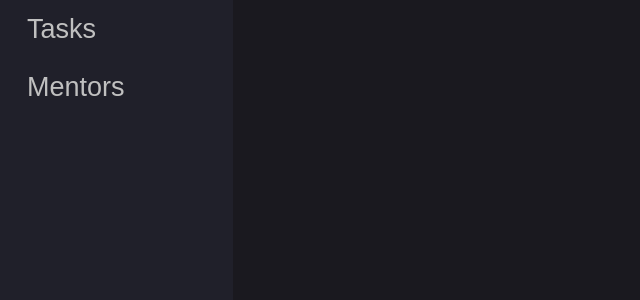
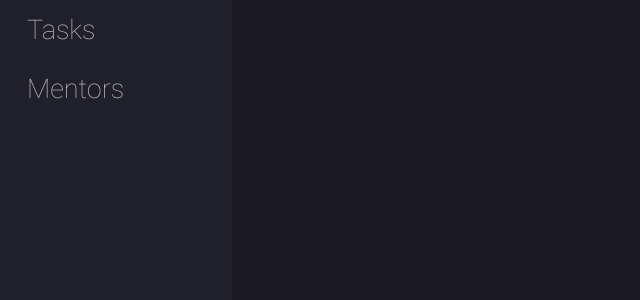
Before and after one commit to dev-cyprium/Timings, a React (Create React App) app: page / in a window 1280 px wide. Shown: the top 300 px of the page, without its empty margins (0-640 px from the left). Built offline with nearby package versions, Linux system fonts and the light colour scheme.

Commit message:
Add roboto, tweek navigation

```diff
--- a/src/components/layout/navigation.css
+++ b/src/components/layout/navigation.css
@@ -1,5 +1,6 @@
 .Navigation-navbar {
   font-size: 2.7rem;
+  font-family: 'Roboto Thin';
   background: #20202a;
 }
 
--- a/src/index.css
+++ b/src/index.css
@@ -1,7 +1,14 @@
+/*
+  Typography
+*/
+@font-face {
+  font-family: 'Roboto Thin';
+  src: local('Roboto Thin'), url('./fonts/Roboto-Thin.ttf') format('truetype');
+}
+
 /*
   Utility file for all of the app css
 */
-
 * {
   margin: 0;
   padding: 0;
```
